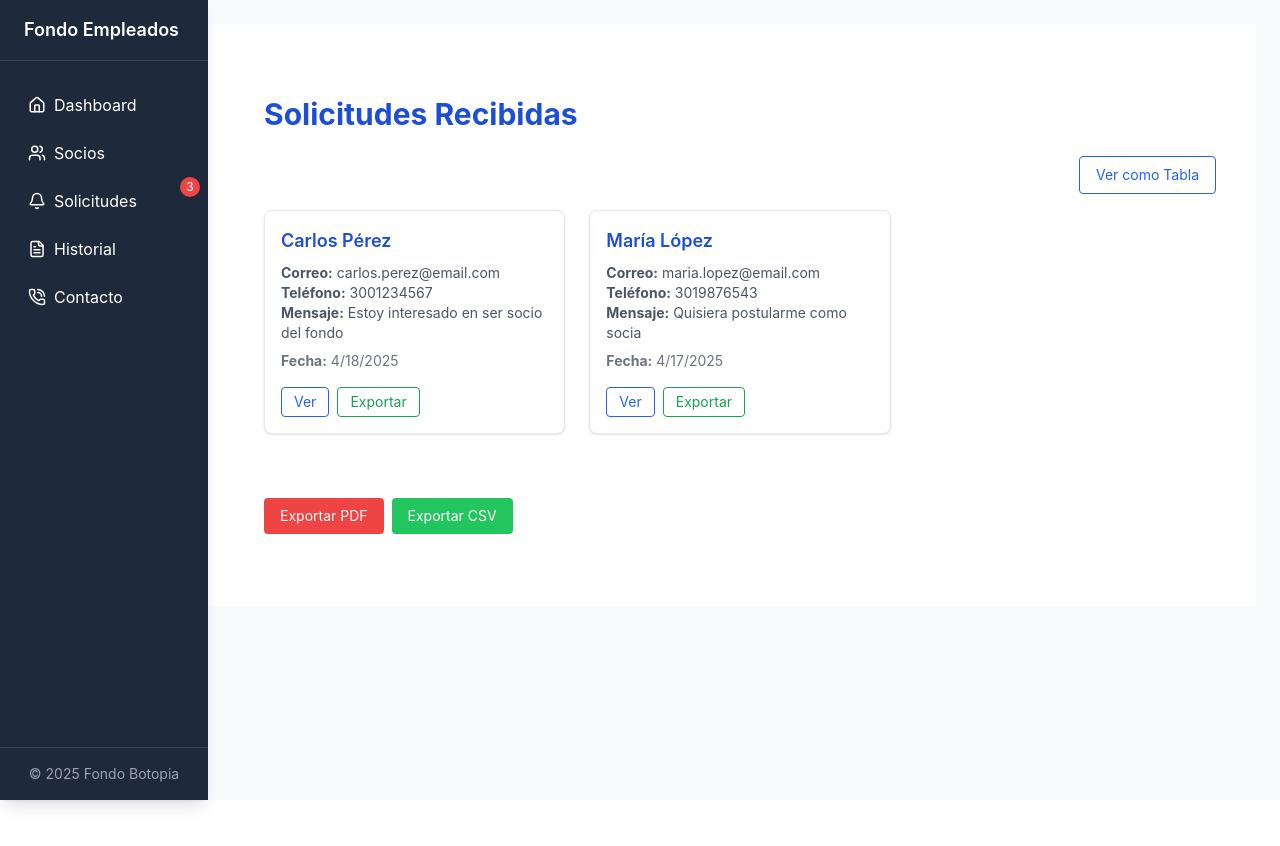
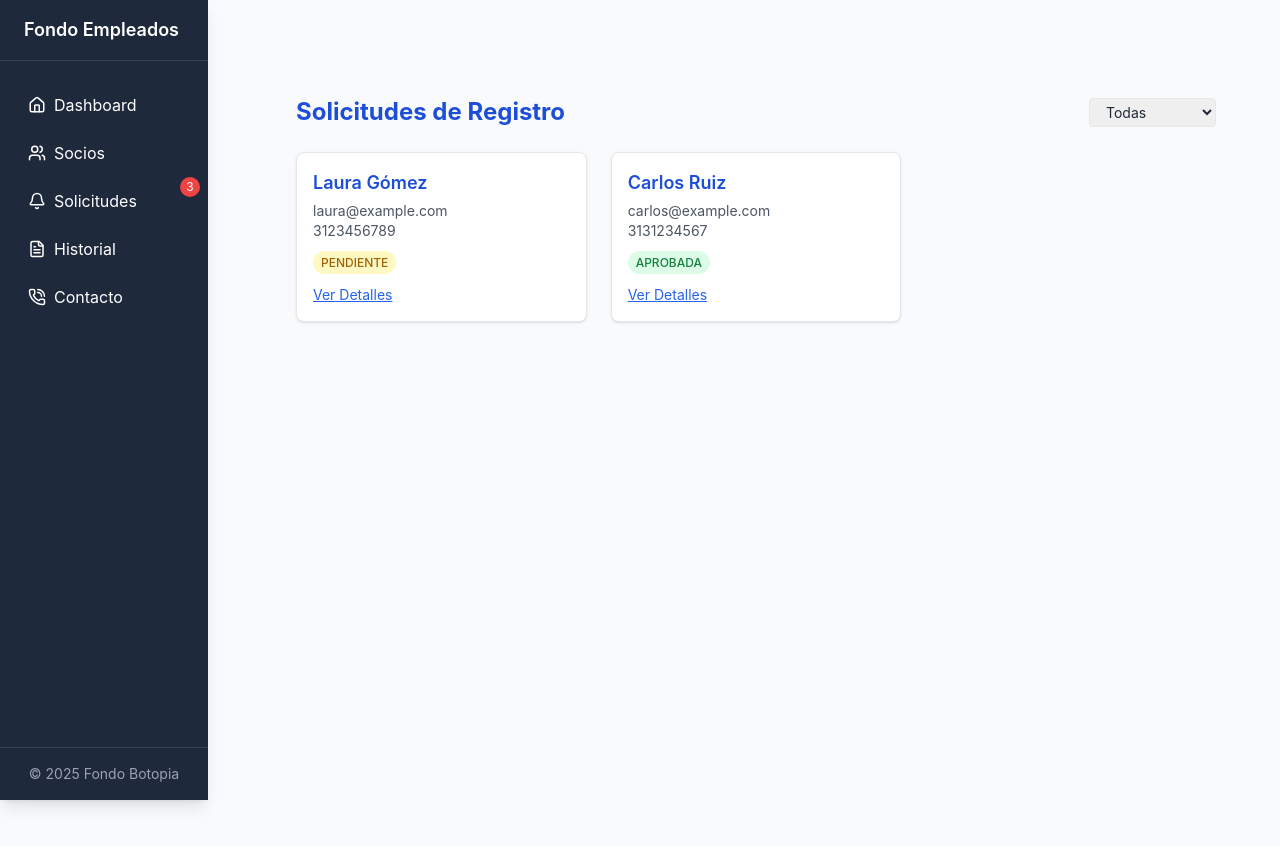
Before and after one commit to Emmanuelxs13/mi-proyecto-inversiones, a React (Vite) app in the folder frontend/: page /solicitudes in a window 1280 px wide. Before the commit the page ends 800 px from the top, so only its background shows below. Built offline with nearby package versions, Linux system fonts and the light colour scheme.

Commit message:
Vista de solicitudes con filtro, modal y acciones de aprobación/rechazo

```diff
--- a/frontend/package.json
+++ b/frontend/package.json
@@ -14,6 +14,7 @@
     "@tailwindcss/vite": "^4.1.3",
     "@types/react-router-dom": "^5.3.3",
     "@vitejs/plugin-vue": "^5.2.3",
+    "date-fns": "^4.1.0",
     "jspdf": "^3.0.1",
     "jspdf-autotable": "^5.0.2",
     "lucide-react": "^0.501.0",
--- a/frontend/src/pages/Solicitudes.tsx
+++ b/frontend/src/pages/Solicitudes.tsx
@@ -1,57 +1,150 @@
 // Solicitudes.tsx
-// Página de gestión de solicitudes con tabla, exportación y navegación
+// Vista de solicitudes de registro con datos simulados, filtro por estado, acciones (ver, aprobar, rechazar) y contador en el sidebar
 
-import React from "react";
-import SolicitudesTable from "../components/SolicitudesTable";
-import { exportSolicitudesToPDF, exportSolicitudesToCSV } from "../utils/ExportSolicitudesUtils";
-import { Solicitud } from "../types/Solicitud";
+import React, { useState } from "react";
+import { format } from "date-fns";
 
-// Datos estáticos simulados (estos se integrarán con backend más adelante)
-const solicitudesSimuladas: Solicitud[] = [
+// Tipo para representar una solicitud
+interface Solicitud {
+  id: string;
+  nombre: string;
+  correo: string;
+  telefono: string;
+  mensaje: string;
+  fecha: string;
+  estado: "pendiente" | "aprobada" | "rechazada";
+}
+
+// Datos simulados
+const solicitudesIniciales: Solicitud[] = [
   {
     id: "1",
-    nombre: "Carlos Pérez",
-    correo: "carlos.perez@email.com",
-    telefono: "3001234567",
-    mensaje: "Estoy interesado en ser socio del fondo",
-    fecha: "2025-04-18",
+    nombre: "Laura Gómez",
+    correo: "laura@example.com",
+    telefono: "3123456789",
+    mensaje: "Estoy interesada en unirme al fondo de empleados.",
+    fecha: "2024-05-01",
+    estado: "pendiente",
   },
   {
     id: "2",
-    nombre: "María López",
-    correo: "maria.lopez@email.com",
-    telefono: "3019876543",
-    mensaje: "Quisiera postularme como socia",
-    fecha: "2025-04-17",
+    nombre: "Carlos Ruiz",
+    correo: "carlos@example.com",
+    telefono: "3131234567",
+    mensaje: "Solicito más información sobre los beneficios.",
+    fecha: "2024-05-02",
+    estado: "aprobada",
   },
 ];
 
 const Solicitudes = () => {
+  const [solicitudes, setSolicitudes] = useState<Solicitud[]>(solicitudesIniciales);
+  const [modal, setModal] = useState<null | Solicitud>(null);
+  const [filtro, setFiltro] = useState<string>("todas");
+
+  // Función para filtrar por estado
+  const solicitudesFiltradas =
+    filtro === "todas"
+      ? solicitudes
+      : solicitudes.filter((s) => s.estado === filtro);
+
+  // Función para cambiar el estado de una solicitud
+  const cambiarEstado = (id: string, nuevoEstado: "aprobada" | "rechazada") => {
+    setSolicitudes((prev) =>
+      prev.map((s) => (s.id === id ? { ...s, estado: nuevoEstado } : s))
+    );
+    setModal(null);
+  };
+
   return (
-    <div className="mmin-h-screen p-6 bg-white animate-fade-in pl-48 pr-4 py-6 ml-6">
+    <div className="min-h-screen bg-gray-50 px-6 pt-6 pb-12 lg:pl-64 animate-fade-in">
 
-      <section className="py-12 px-6 max-w-7xl mx-auto animate-fade-in">
+      <section className="py-12 px-4 max-w-6xl mx-auto animate-fade-in">
         <div className="flex justify-between items-center mb-6">
-          <h1 className="text-3xl font-bold text-blue-700">Solicitudes Recibidas</h1>
+          <h1 className="text-2xl font-bold text-blue-700">Solicitudes de Registro</h1>
 
+          {/* Filtro por estado */}
+          <select
+            value={filtro}
+            onChange={(e) => setFiltro(e.target.value)}
+            className="border rounded px-3 py-1 text-sm"
+          >
+            <option value="todas">Todas</option>
+            <option value="pendiente">Pendientes</option>
+            <option value="aprobada">Aprobadas</option>
+            <option value="rechazada">Rechazadas</option>
+          </select>
         </div>
 
-        <SolicitudesTable solicitudes={solicitudesSimuladas} />
-          {/* Botones de exportación */}
-          <div className="flex gap-2 mt-16">
-            <button
-              onClick={() => exportSolicitudesToPDF(solicitudesSimuladas)}
-              className="bg-red-500 text-white px-4 py-2 rounded hover:bg-red-600 text-sm"
+        {/* Lista de solicitudes */}
+        <div className="grid md:grid-cols-2 lg:grid-cols-3 gap-6">
+          {solicitudesFiltradas.map((sol) => (
+            <div
+              key={sol.id}
+              className="border rounded-lg p-4 shadow hover:shadow-lg bg-white"
             >
-              Exportar PDF
-            </button>
-            <button
-              onClick={() => exportSolicitudesToCSV(solicitudesSimuladas)}
-              className="bg-green-500 text-white px-4 py-2 rounded hover:bg-green-600 text-sm"
-            >
-              Exportar CSV
-            </button>
+              <h3 className="font-semibold text-blue-700 text-lg mb-1">
+                {sol.nombre}
+              </h3>
+              <p className="text-sm text-gray-600">{sol.correo}</p>
+              <p className="text-sm text-gray-600 mb-2">{sol.telefono}</p>
+              <span
+                className={`text-xs font-medium px-2 py-1 rounded-full ${
+                  sol.estado === "pendiente"
+                    ? "bg-yellow-100 text-yellow-700"
+                    : sol.estado === "aprobada"
+                    ? "bg-green-100 text-green-700"
+                    : "bg-red-100 text-red-700"
+                }`}
+              >
+                {sol.estado.toUpperCase()}
+              </span>
+              <button
+                onClick={() => setModal(sol)}
+                className="block mt-3 text-blue-600 text-sm underline"
+              >
+                Ver Detalles
+              </button>
+            </div>
+          ))}
+        </div>
+
+        {/* Modal de detalles */}
+        {modal && (
+          <div className="fixed inset-0 bg-black bg-opacity-50 flex justify-center items-center z-50">
+            <div className="bg-white p-6 rounded-lg w-full max-w-md shadow-xl">
+              <h2 className="text-lg font-bold mb-4 text-blue-700">
+                Detalles de Solicitud
+              </h2>
+              <p><strong>Nombre:</strong> {modal.nombre}</p>
+              <p><strong>Correo:</strong> {modal.correo}</p>
+              <p><strong>Teléfono:</strong> {modal.telefono}</p>
+              <p><strong>Mensaje:</strong> {modal.mensaje}</p>
+              <p><strong>Fecha:</strong> {format(new Date(modal.fecha), 'yyyy-MM-dd')}</p>
+
+              <div className="mt-4 flex justify-between">
+                <button
+                  className="px-4 py-1 bg-green-600 text-white rounded hover:bg-green-700"
+                  onClick={() => cambiarEstado(modal.id, "aprobada")}
+                >
+                  Aprobar
+                </button>
+                <button
+                  className="px-4 py-1 bg-red-600 text-white rounded hover:bg-red-700"
+                  onClick={() => cambiarEstado(modal.id, "rechazada")}
+                >
+                  Rechazar
+                </button>
+                <button
+                  className="px-4 py-1 bg-gray-300 rounded hover:bg-gray-400"
+                  onClick={() => setModal(null)}
+                >
+                  Cerrar
+                </button>
+              </div>
+            </div>
           </div>
+        )}
       </section>
     </div>
   );
```
Also changed, not shown: 1 other file (tests, documents, lock files or other folders).
